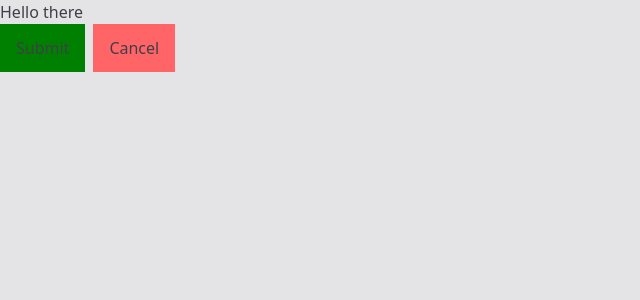
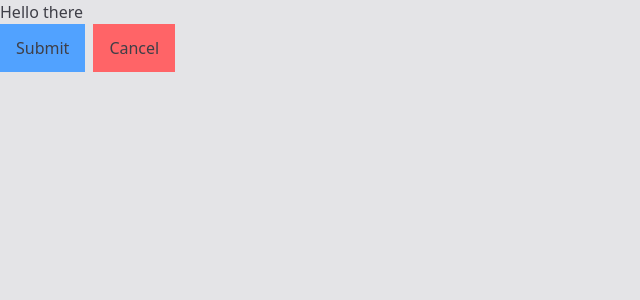
Before and after one commit to Annie-Huang/baseui-neomorphism2.0-component-library, a React (Vite) app: page / in a window 1280 px wide. Shown: the top 300 px of the page, without its empty margins (0-640 px from the left). Built offline with nearby package versions, Linux system fonts and the light colour scheme.

Commit message:
Reset after showing all the combinations

```diff
--- a/src/App.tsx
+++ b/src/App.tsx
@@ -7,13 +7,8 @@ function App() {
       <div className='space-x-2'>
         {/*<Button className='text-primary'>Submit</Button>*/}
         {/*<Button variant={'primary'} className='bg-amber-900'>Submit</Button>*/}
-        <Button
-          variant={'primary'}
-          className='bg-amber-900'
-          style={{ backgroundColor: 'green' }}
-        >
-          Submit
-        </Button>
+        {/*<Button variant={'primary'} className='bg-amber-900' style={{ backgroundColor: 'green' }}>Submit</Button>*/}
+        <Button variant={'primary'}>Submit</Button>
         <Button variant={'destructive'}>Cancel</Button>
       </div>
     </main>
--- a/src/components/Button.tsx
+++ b/src/components/Button.tsx
@@ -26,9 +26,7 @@ import { twMerge } from 'tailwind-merge';
   return <button {...otherProps}>{children}</button>;
 };*/
 
-const buttonVariants = cva(
-  'inline-flex justify-center items-center bg-red-200',
-  {
+const buttonVariants = cva('inline-flex justify-center items-center', {
   variants: {
     variant: {
       default: '',
@@ -45,8 +43,7 @@ const buttonVariants = cva(
     variant: 'default',
     size: 'default',
   },
-  },
-);
+});
 
 /*type ButtonVariant =
   | 'default'
```
Lines whose indentation alone changed are shown as unchanged.
